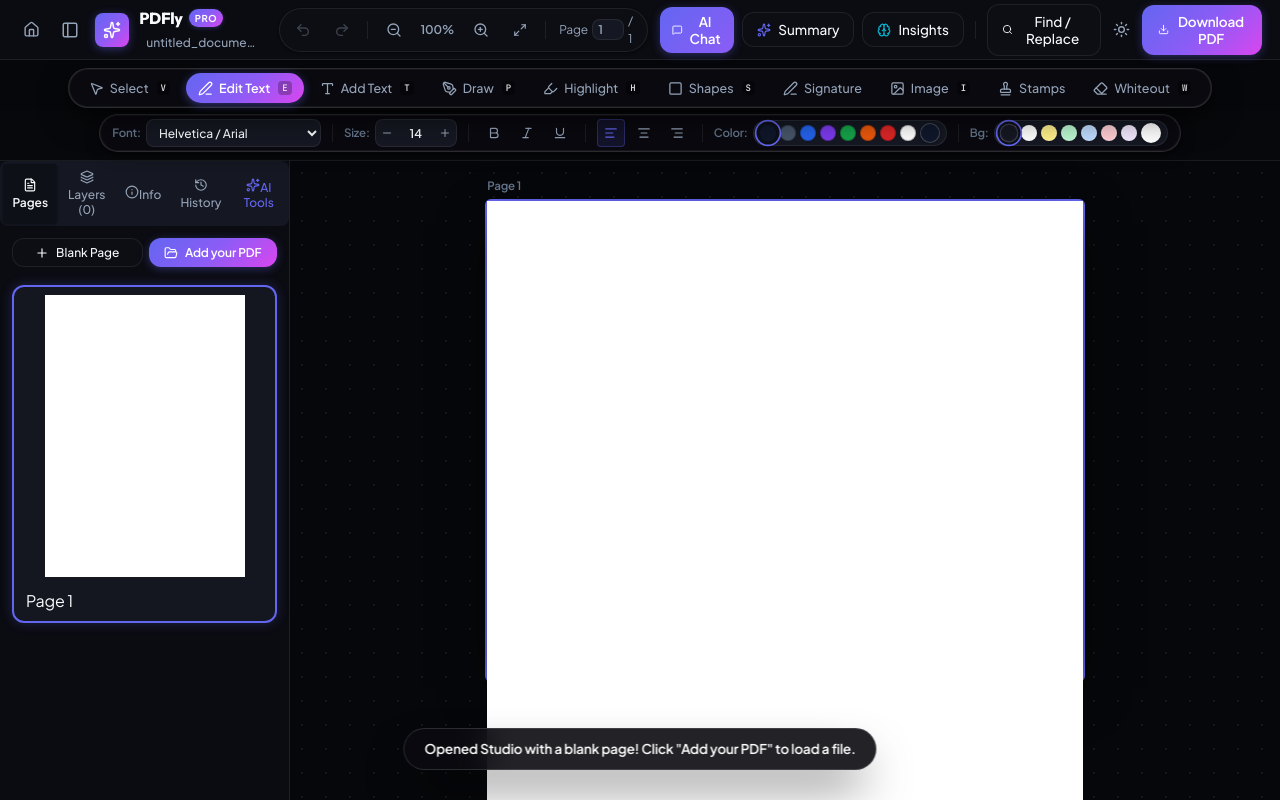
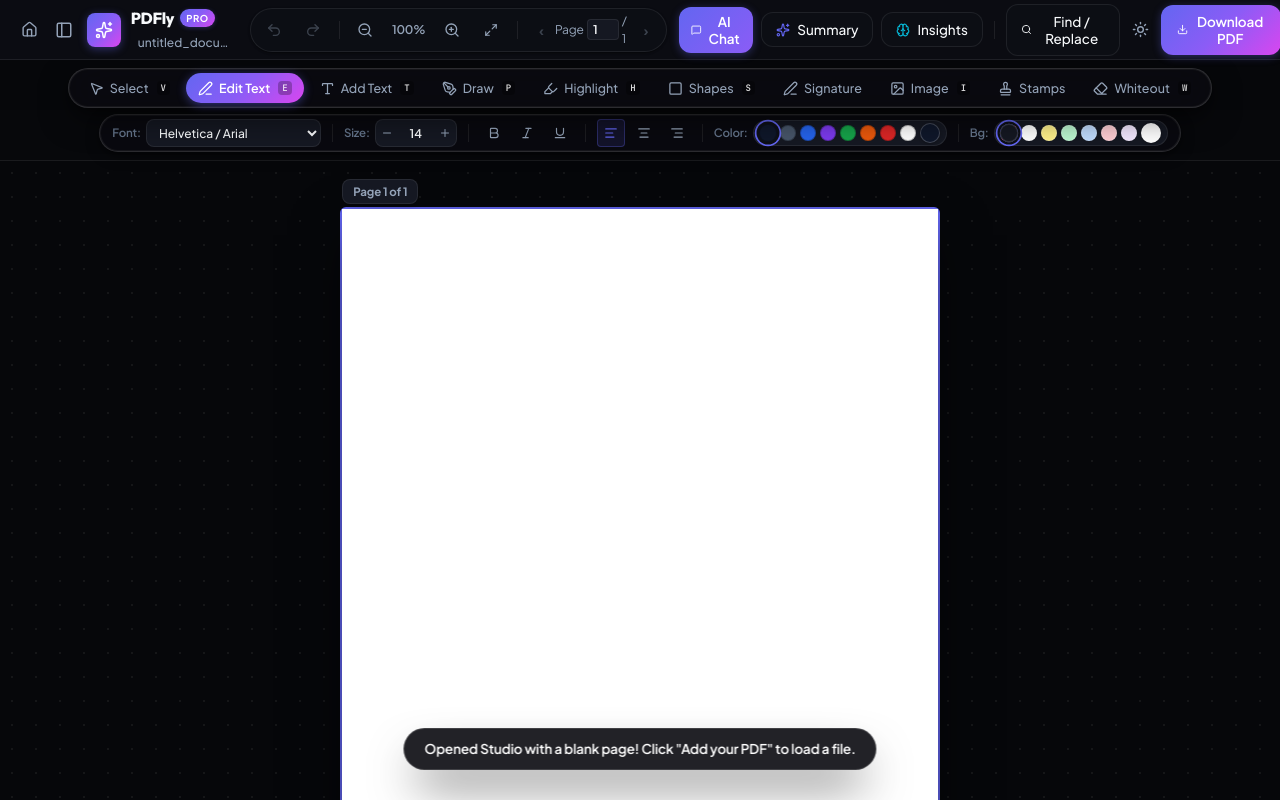
Before and after one commit to Parthdarji13/PDFly, a Next.js app: page / in a window 1280 px wide. Both pictures are taken after a click on the button "Open Studio". Built offline with nearby package versions, Linux system fonts and the light colour scheme; a web font is replaced by a local one.

Commit message:
initial application state management store

```diff
--- a/src/app/editor.css
+++ b/src/app/editor.css
@@ -639,7 +639,20 @@
   flex-direction: column;
   z-index: 30;
   flex-shrink: 0;
-  transition: transform var(--transition-normal), width var(--transition-normal);
+  transition: transform var(--transition-normal), width var(--transition-normal), opacity var(--transition-normal);
+}
+
+.left-sidebar.collapsed {
+  display: none !important;
+  width: 0 !important;
+  min-width: 0 !important;
+  max-width: 0 !important;
+  opacity: 0 !important;
+  visibility: hidden !important;
+  overflow: hidden !important;
+  border-right: none !important;
+  pointer-events: none !important;
+  transform: translateX(-100%) !important;
 }
 
 .sidebar-header {
@@ -807,13 +820,14 @@
 .canvas-viewport {
   flex: 1;
   height: 100%;
-  overflow: auto;
+  overflow-y: auto;
+  overflow-x: auto;
   position: relative;
   display: flex;
   flex-direction: column;
   align-items: center;
-  padding: 40px 24px 120px 24px;
-  gap: 36px;
+  padding: 48px 24px 140px 24px;
+  gap: 48px;
   background-color: var(--canvas-bg);
   background-image: radial-gradient(rgba(255, 255, 255, 0.06) 1px, transparent 1px);
   background-size: 24px 24px;
@@ -827,22 +841,33 @@
   position: relative;
   background-color: #ffffff;
   border-radius: 4px;
-  box-shadow: 0 12px 40px -8px rgba(0, 0, 0, 0.5), 0 0 1px rgba(0, 0, 0, 0.4);
+  box-shadow: 0 14px 44px -8px rgba(0, 0, 0, 0.55), 0 0 0 1px rgba(0, 0, 0, 0.15);
   transition: box-shadow var(--transition-normal), transform var(--transition-normal);
   user-select: none;
+  flex-shrink: 0 !important;
+  margin-bottom: 24px;
 }
 
 .page-container.active-page {
-  box-shadow: 0 16px 48px -8px rgba(0, 0, 0, 0.6), 0 0 0 2px var(--accent-primary);
+  box-shadow: 0 18px 52px -8px rgba(0, 0, 0, 0.65), 0 0 0 2px var(--accent-primary);
 }
 
 .page-badge {
   position: absolute;
-  top: -24px;
+  top: -30px;
   left: 0;
+  display: inline-flex;
+  align-items: center;
+  gap: 6px;
   font-size: 11.5px;
-  font-weight: 600;
-  color: var(--text-muted);
+  font-weight: 700;
+  color: var(--text-secondary);
+  background: var(--bg-tertiary);
+  padding: 3px 10px;
+  border-radius: var(--radius-sm);
+  border: 1px solid var(--border-subtle);
+  user-select: none;
+  box-shadow: 0 2px 6px rgba(0, 0, 0, 0.2);
 }
 
 .pdf-canvas {
--- a/src/components/PageCard.tsx
+++ b/src/components/PageCard.tsx
@@ -70,6 +70,13 @@ export const PageCard: React.FC<PageCardProps> = ({
       renderHandle.cancel();
     };
   }, [pdfDocProxy, page.pageNumber, page.rotation]);
+
+  // Smoothly scroll active page into viewport when selected
+  useEffect(() => {
+    if (isActivePage && containerRef.current && state.documentState.pageCount > 1) {
+      containerRef.current.scrollIntoView({ behavior: 'smooth', block: 'nearest' });
+    }
+  }, [isActivePage, state.documentState.pageCount]);
 
   // Convert client mouse or touch coordinates to PDF point coordinates
   const getPdfCoordinates = (e: React.MouseEvent | React.TouchEvent): Point => {
@@ -409,7 +416,7 @@ export const PageCard: React.FC<PageCardProps> = ({
       }}
       onTouchEnd={handleMouseUp}
     >
-      <div className="page-badge">Page {pageIndex + 1}</div>
+      <div className="page-badge">Page {pageIndex + 1} of {state.documentState.pageCount}</div>
 
       {/* PDF Background Canvas */}
       <canvas
--- a/src/components/TopNav.tsx
+++ b/src/components/TopNav.tsx
@@ -169,11 +169,20 @@ export const TopNav: React.FC<TopNavProps> = ({
         <div className="nav-divider" />
 
         {/* Page Switcher */}
-        <div style={{ display: 'flex', alignItems: 'center', gap: '4px', fontSize: '12px', color: 'var(--text-secondary)', padding: '0 4px' }}>
+        <div style={{ display: 'flex', alignItems: 'center', gap: '3px', fontSize: '12px', color: 'var(--text-secondary)', padding: '0 4px' }}>
+          <button
+            className="nav-btn"
+            style={{ width: '22px', height: '22px', padding: 0, display: 'flex', alignItems: 'center', justifyContent: 'center', fontSize: '14px', fontWeight: 'bold' }}
+            disabled={state.activePageIndex <= 0}
+            onClick={() => onUpdateState((prev) => ({ ...prev, activePageIndex: Math.max(0, prev.activePageIndex - 1) }))}
+            title="Previous Page"
+          >
+            ‹
+          </button>
           <span className="hide-on-mobile">Page</span>
           <input
             type="number"
-            style={{ width: '32px', textAlign: 'center', padding: '2px 0', fontSize: '12px', fontWeight: '600' }}
+            style={{ width: '32px', textAlign: 'center', padding: '2px 0', fontSize: '12px', fontWeight: '600', borderRadius: '4px', border: '1px solid var(--border-subtle)', background: 'var(--bg-tertiary)', color: 'var(--text-primary)' }}
             min={1}
             max={Math.max(1, state.documentState.pageCount)}
             value={state.activePageIndex + 1}
@@ -185,6 +194,15 @@ export const TopNav: React.FC<TopNavProps> = ({
             }}
           />
           <span>/ {state.documentState.pageCount}</span>
+          <button
+            className="nav-btn"
+            style={{ width: '22px', height: '22px', padding: 0, display: 'flex', alignItems: 'center', justifyContent: 'center', fontSize: '14px', fontWeight: 'bold' }}
+            disabled={state.activePageIndex >= state.documentState.pageCount - 1}
+            onClick={() => onUpdateState((prev) => ({ ...prev, activePageIndex: Math.min(prev.documentState.pageCount - 1, prev.activePageIndex + 1) }))}
+            title="Next Page"
+          >
+            ›
+          </button>
         </div>
       </div>
 
--- a/src/lib/state/store.ts
+++ b/src/lib/state/store.ts
@@ -98,7 +98,7 @@ export const initialAppState: AppState = {
   },
   zoom: 1.0,
   sidebarTab: 'pages',
-  isSidebarOpen: true,
+  isSidebarOpen: false,
   theme: 'dark',
   isSignatureModalOpen: false,
   isOrganizerModalOpen: false,
```
Also changed, not shown: 1 other file (tests, documents, lock files or other folders).
